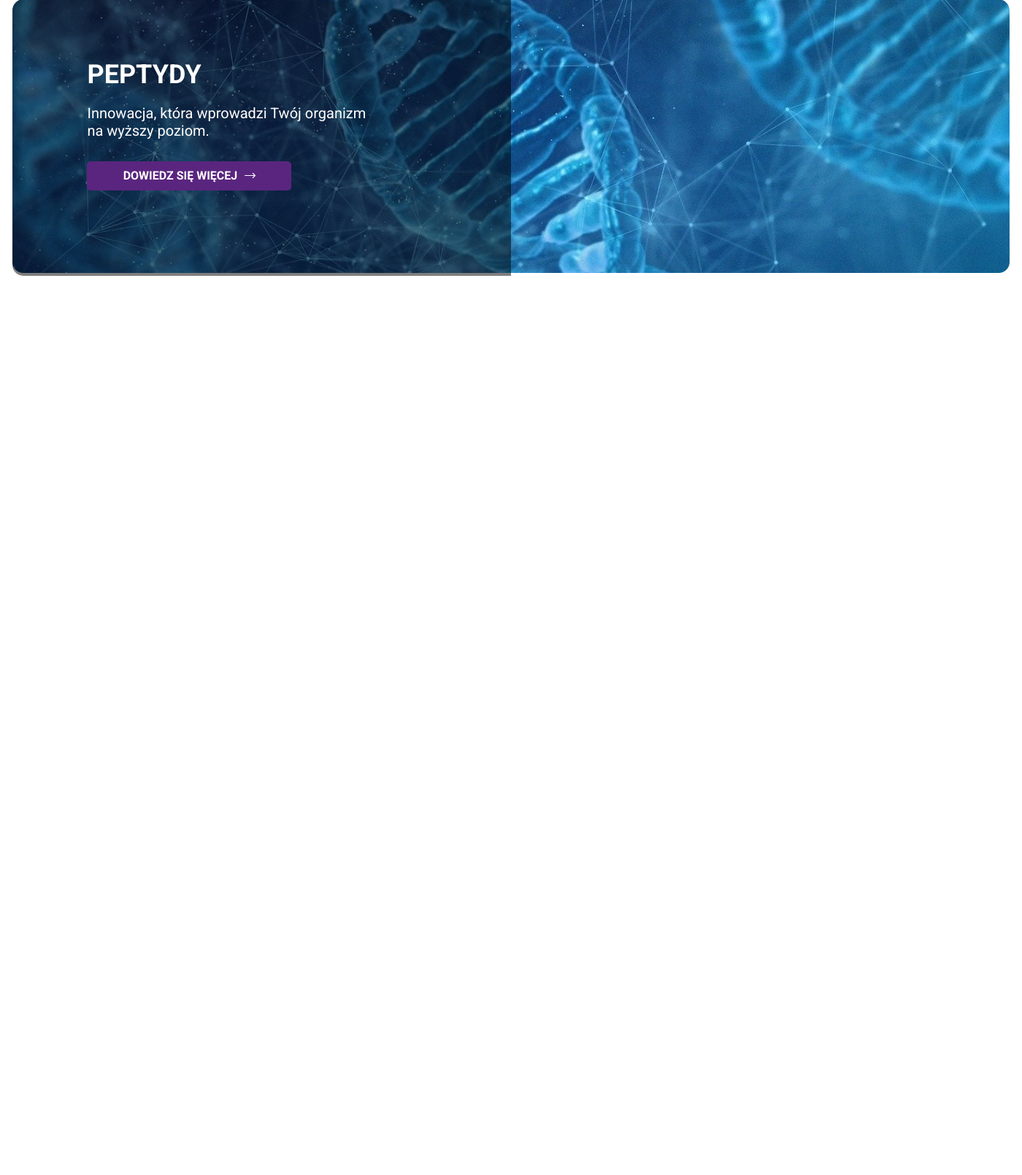
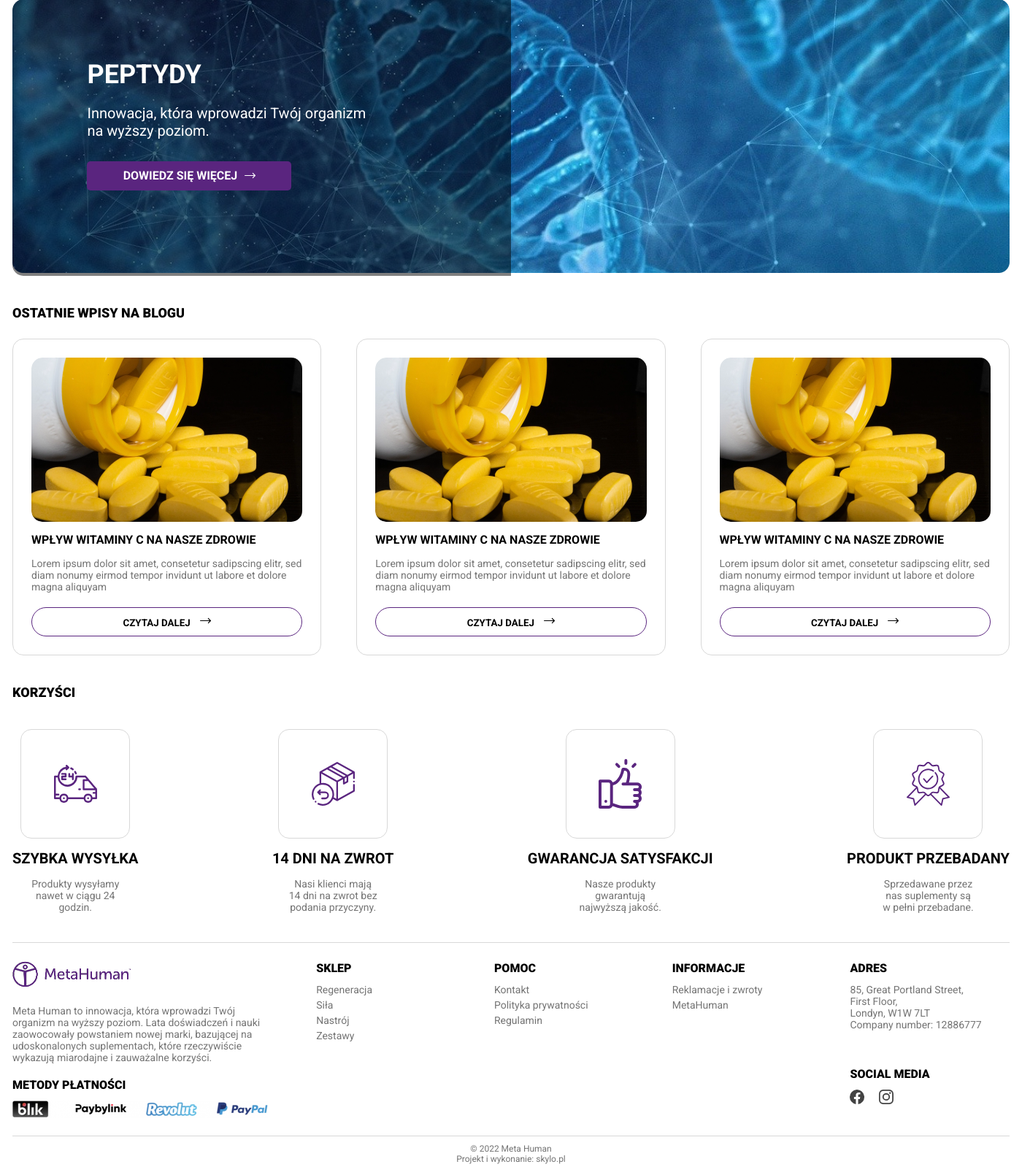
Before and after one commit to Sa1m0n31/metahuman, a PHP site: page / in a window 1400 px wide. Shown: the part 1532-3142 px from the top of the page at 73% size. Before the commit the page ends 1910 px from the top, so only its background shows below. Run offline with PHP 8.4, Linux system fonts and the light colour scheme.

Commit message:
First version of desktop homepage finished

```diff
--- a/index.html
+++ b/index.html
@@ -272,6 +272,210 @@
             </a>
         </div>
     </section>
+
+    <section class="w section">
+        <h4 class="section__header--plain">
+            Ostatnie wpisy na blogu
+        </h4>
+        <div class="flex">
+            <a href="" class="product product--blog">
+                <figure class="blog__imgWrapper">
+                    <img class="img" src="./img/blog.png" alt="blog" />
+                </figure>
+                <h5 class="blog__title">
+                    Wpływ witaminy C na nasze zdrowie
+                </h5>
+                <p class="blog__excerpt">
+                    Lorem ipsum dolor sit amet, consetetur sadipscing elitr, sed diam nonumy eirmod tempor invidunt ut labore et dolore magna aliquyam
+                </p>
+                <button class="product__addToCartBtn">
+                    Czytaj dalej
+                    <img class="icon icon--next" src="./img/arrow-next.svg" alt="dalej" />
+                </button>
+            </a>
+            <a href="" class="product product--blog">
+                <figure class="blog__imgWrapper">
+                    <img class="img" src="./img/blog.png" alt="blog" />
+                </figure>
+                <h5 class="blog__title">
+                    Wpływ witaminy C na nasze zdrowie
+                </h5>
+                <p class="blog__excerpt">
+                    Lorem ipsum dolor sit amet, consetetur sadipscing elitr, sed diam nonumy eirmod tempor invidunt ut labore et dolore magna aliquyam
+                </p>
+                <button class="product__addToCartBtn">
+                    Czytaj dalej
+                    <img class="icon icon--next" src="./img/arrow-next.svg" alt="dalej" />
+                </button>
+            </a>
+            <a href="" class="product product--blog">
+                <figure class="blog__imgWrapper">
+                    <img class="img" src="./img/blog.png" alt="blog" />
+                </figure>
+                <h5 class="blog__title">
+                    Wpływ witaminy C na nasze zdrowie
+                </h5>
+                <p class="blog__excerpt">
+                    Lorem ipsum dolor sit amet, consetetur sadipscing elitr, sed diam nonumy eirmod tempor invidunt ut labore et dolore magna aliquyam
+                </p>
+                <button class="product__addToCartBtn">
+                    Czytaj dalej
+                    <img class="icon icon--next" src="./img/arrow-next.svg" alt="dalej" />
+                </button>
+            </a>
+        </div>
+    </section>
+
+    <section class="w section">
+        <h4 class="section__header--plain">
+            Korzyści
+        </h4>
+        <div class="icons flex">
+            <div class="icons__item">
+                <figure class="icons__item__imgWrapper">
+                    <img class="img" src="./img/24-hours.svg" alt="szybka-wysylka" />
+                </figure>
+                <h5 class="icons__item__header">
+                    Szybka wysyłka
+                </h5>
+                <p class="icons__item__text">
+                    Produkty wysyłamy nawet w ciągu 24 godzin.
+                </p>
+            </div>
+            <div class="icons__item">
+                <figure class="icons__item__imgWrapper">
+                    <img class="img" src="./img/exchange.svg" alt="szybka-wysylka" />
+                </figure>
+                <h5 class="icons__item__header">
+                    14 dni na zwrot
+                </h5>
+                <p class="icons__item__text">
+                    Nasi klienci mają 14 dni na zwrot bez podania przyczyny.
+                </p>
+            </div>
+            <div class="icons__item">
+                <figure class="icons__item__imgWrapper">
+                    <img class="img" src="./img/like-it.svg" alt="szybka-wysylka" />
+                </figure>
+                <h5 class="icons__item__header">
+                    Gwarancja satysfakcji
+                </h5>
+                <p class="icons__item__text">
+                    Nasze produkty gwarantują najwyższą jakość.
+                </p>
+            </div>
+            <div class="icons__item">
+                <figure class="icons__item__imgWrapper">
+                    <img class="img" src="./img/guarantee-certificate.svg" alt="szybka-wysylka" />
+                </figure>
+                <h5 class="icons__item__header">
+                    Produkt przebadany
+                </h5>
+                <p class="icons__item__text">
+                    Sprzedawane przez nas suplementy są w pełni przebadane.
+                </p>
+            </div>
+        </div>
+    </section>
+
+    <!-- FOOTER -->
+    <footer class="footer w">
+        <div class="flex">
+            <div class="footer__col">
+                <a href="." class="footer__col__logoWrapper">
+                    <img class="img" src="./img/logo-footer.png" alt="metahuman" />
+                </a>
+                <p class="footer__col__text">
+                    Meta Human to innowacja, która wprowadzi Twój organizm na wyższy poziom. Lata doświadczeń i nauki zaowocowały powstaniem nowej marki, bazującej na udoskonalonych suplementach, które rzeczywiście wykazują miarodajne i zauważalne korzyści.
+                </p>
+                <h5 class="footer__col__header">
+                    Metody płatności
+                </h5>
+                <img class="footer__col__paymentMethods" src="./img/metody-platnosci.png" alt="metody-platnosci" />
+            </div>
+            <div class="footer__col">
+                <h5 class="footer__col__header">
+                    Sklep
+                </h5>
+                <a href="." class="footer__col__link">
+                    Regeneracja
+                </a>
+                <a href="." class="footer__col__link">
+                    Siła
+                </a>
+                <a href="." class="footer__col__link">
+                    Nastrój
+                </a>
+                <a href="." class="footer__col__link">
+                    Zestawy
+                </a>
+            </div>
+            <div class="footer__col">
+                <h5 class="footer__col__header">
+                    Pomoc
+                </h5>
+                <a href="." class="footer__col__link">
+                    Kontakt
+                </a>
+                <a href="." class="footer__col__link">
+                    Polityka prywatności
+                </a>
+                <a href="." class="footer__col__link">
+                    Regulamin
+                </a>
+            </div>
+            <div class="footer__col">
+                <h5 class="footer__col__header">
+                     Informacje
+                </h5>
+                <a href="." class="footer__col__link">
+                    Reklamacje i zwroty
+                </a>
+                <a href="." class="footer__col__link">
+                    MetaHuman
+                </a>
+            </div>
+            <div class="footer__col">
+                <h5 class="footer__col__header">
+                    Adres
+                </h5>
+                <p class="footer__col__text footer__col__text--address">
+                    <span>
+                        85, Great Portland Street,
+                    </span>
+                    <span>
+                        First Floor,
+                    </span>
+                    <span>
+                        Londyn, W1W 7LT
+                    </span>
+                    <span>
+                        Company number: 12886777
+                    </span>
+                </p>
+                <h5 class="footer__col__header footer__col__header--socialMedia">
+                    Social media
+                </h5>
+                <div class="flex socialMediaWrapper">
+                    <a href="" class="socialMedia">
+                        <img class="img" src="./img/facebook.svg" alt="facebook" />
+                    </a>
+                    <a href="" class="socialMedia">
+                        <img class="img" src="./img/instagram.svg" alt="facebook" />
+                    </a>
+                </div>
+            </div>
+        </div>
+
+        <aside class="footer__bottom">
+            <h6 class="footer__bottom__header">
+                &copy; 2022 Meta Human
+            </h6>
+            <h6 class="footer__bottom__header">
+                Projekt i wykonanie: <a href="https://skylo.pl">skylo.pl</a>
+            </h6>
+        </aside>
+    </footer>
 </div>
 
 <script src="./main.js"></script>
--- a/style.css
+++ b/style.css
@@ -1,4 +1,4 @@
-@import url('https://fonts.googleapis.com/css2?family=Roboto:wght@300;400;500;700&display=swap');
+@import url('https://fonts.googleapis.com/css2?family=Roboto:wght@300;400;500;700;900&display=swap');
 
 * {
     box-sizing: border-box;
@@ -25,7 +25,7 @@ ul {
 }
 
 .container {
-    padding: 20px 0;
+    padding: 20px 0 5px;
 }
 
 .w {
@@ -396,3 +396,176 @@ ul {
 .bigImage__btn:hover .icon--next {
     transform: translateX(8px);
 }
+
+.section__header--plain {
+    text-transform: uppercase;
+    font-size: 18px;
+    font-weight: 900;
+    margin-bottom: 25px;
+}
+
+.blog__imgWrapper {
+    width: 100%;
+    height: 225px;
+    border-radius: 15px;
+    overflow: hidden;
+}
+
+.blog__title {
+    font-size: 16px;
+    margin: 15px 0;
+    text-transform: uppercase;
+}
+
+.blog__excerpt {
+    color: #747474;
+    font-size: 14px;
+}
+
+.product--blog .product__addToCartBtn .icon--next {
+    filter: brightness(0);
+}
+
+.product--blog .product__addToCartBtn:hover .icon--next {
+    filter: none;
+}
+
+.product--blog .product__addToCartBtn {
+    height: 40px;
+}
+
+.icons__item {
+    display: flex;
+    justify-content: center;
+    align-items: center;
+    flex-direction: column;
+}
+
+.icons__item__imgWrapper {
+    width: 150px;
+    height: 150px;
+    background: transparent;
+    border: 1px solid #D8D8D8;
+    border-radius: 15px;
+    display: flex;
+    justify-content: center;
+    align-items: center;
+}
+
+.icons__item__imgWrapper .img {
+    width: 40%;
+    transform-origin: center;
+    transition: .2s all;
+}
+
+.icons__item__imgWrapper:hover .img {
+    transform: scale(1.05);
+}
+
+.icons__item__header {
+    font-size: 20px;
+    text-transform: uppercase;
+    text-align: center;
+    margin: 15px auto;
+}
+
+.icons__item__text {
+    color: #747474;
+    font-size: 14px;
+    text-align: center;
+    max-width: 125px;
+}
+
+.icons {
+    margin: 40px auto;
+}
+
+.footer {
+    padding: 25px 0 10px;
+    border-top: 1px solid #D8D8D8;
+}
+
+.footer > .flex {
+    align-items: flex-start;
+}
+
+.footer__bottom {
+    border-top: 1px solid #D8D8D8;
+    padding: 10px 0 0;
+}
+
+.footer__bottom__header {
+    font-size: 12px;
+    color: #747474;
+    font-weight: 400;
+    text-align: center;
+}
+
+.footer__col__text {
+    color: #747474;
+    font-size: 14px;
+    margin: 20px 0;
+}
+
+.footer__col__logoWrapper {
+    width: 160px;
+}
+
+.footer__col__logoWrapper .img {
+    transition: .2s all;
+    transform-origin: center;
+}
+
+.footer__col__logoWrapper:hover .img {
+    transform: scale(1.03);
+}
+
+.footer__col__paymentMethods {
+    width: 350px;
+    height: auto;
+    margin-bottom: 20px;
+}
+
+.footer__col__header {
+    font-size: 16px;
+    font-weight: 900;
+    text-transform: uppercase;
+    margin-bottom: 12px;
+}
+
+.footer__col {
+    flex-basis: 16%;
+}
+
+.footer__col:first-of-type {
+    flex-basis: 24%;
+    margin-right: 3%;
+}
+
+.footer__col__link {
+    color: #747474;
+    font-size: 14px;
+    margin: 5px 0;
+    display: block;
+}
+
+.footer__col__text > span {
+    display: block;
+}
+
+.footer__col__text--address {
+    margin-top: 0;
+}
+
+.footer__col__header--socialMedia {
+    margin-top: 50px;
+}
+
+.socialMedia {
+    width: 20px;
+    margin-right: 20px;
+}
+
+.socialMediaWrapper {
+    justify-content: flex-start;
+}
```
Also changed, not shown: img/24-hours.svg (added), img/blog.png (added), img/exchange.svg (added), img/facebook.svg (added), img/guarantee-certificate.svg (added), img/instagram.svg (added), img/like-it.svg (added), img/logo-footer.png (added), img/metody-platnosci.png (added).
